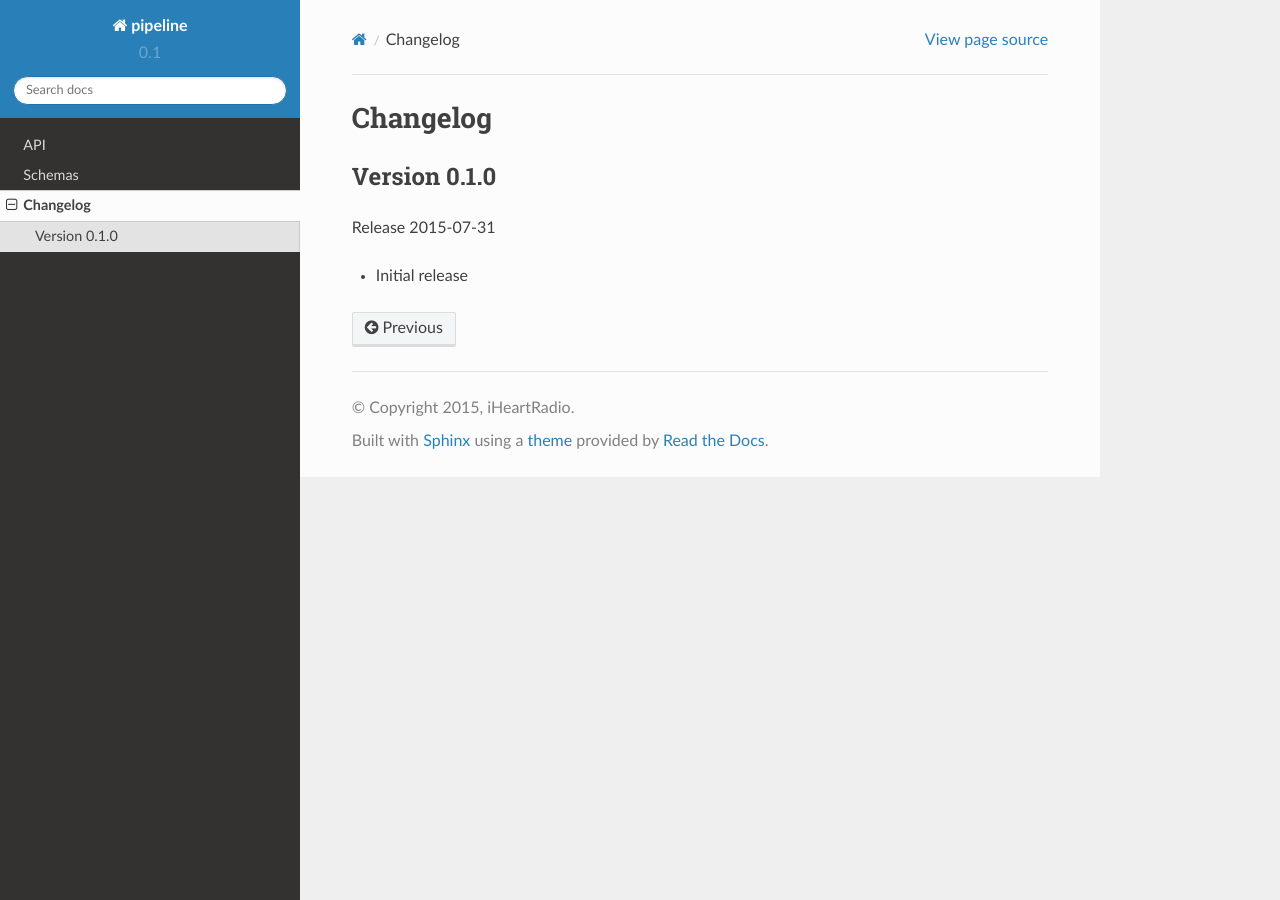
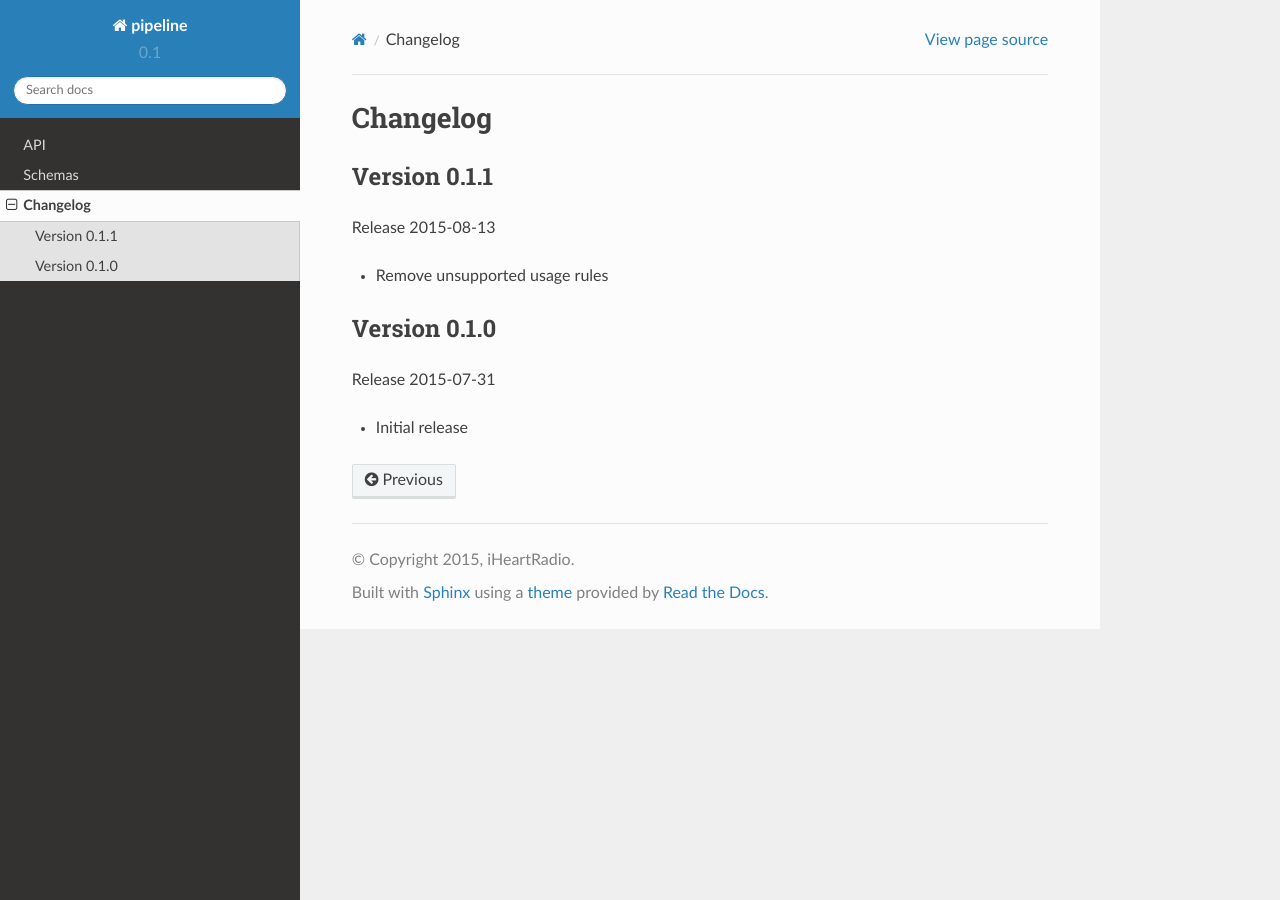
Before and after one commit to iheartradio/pipeline, a Sphinx documentation site: the page built from docs/changes.rst, in a window 1280 px wide. Built offline with Sphinx 7.4.7 and the Read the Docs theme 2.0.0, drawn with Linux system fonts in a browser that asks for light colours.

Commit message:
Update changelog

```diff
--- a/docs/changes.rst
+++ b/docs/changes.rst
@@ -1,6 +1,13 @@
 =========
 Changelog
 =========
+
+Version 0.1.1
+=============
+
+Release 2015-08-13
+
+- Remove unsupported usage rules
 
 Version 0.1.0
 =============
```
